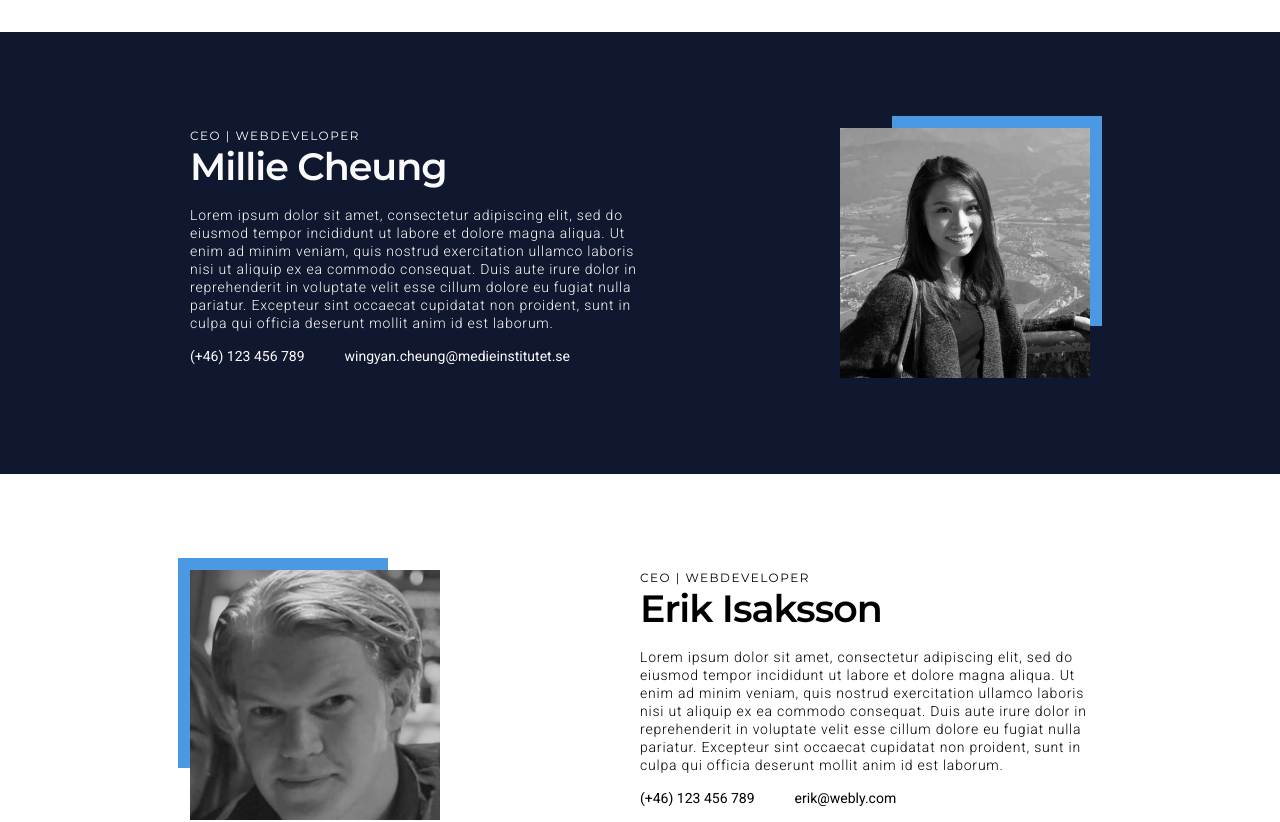
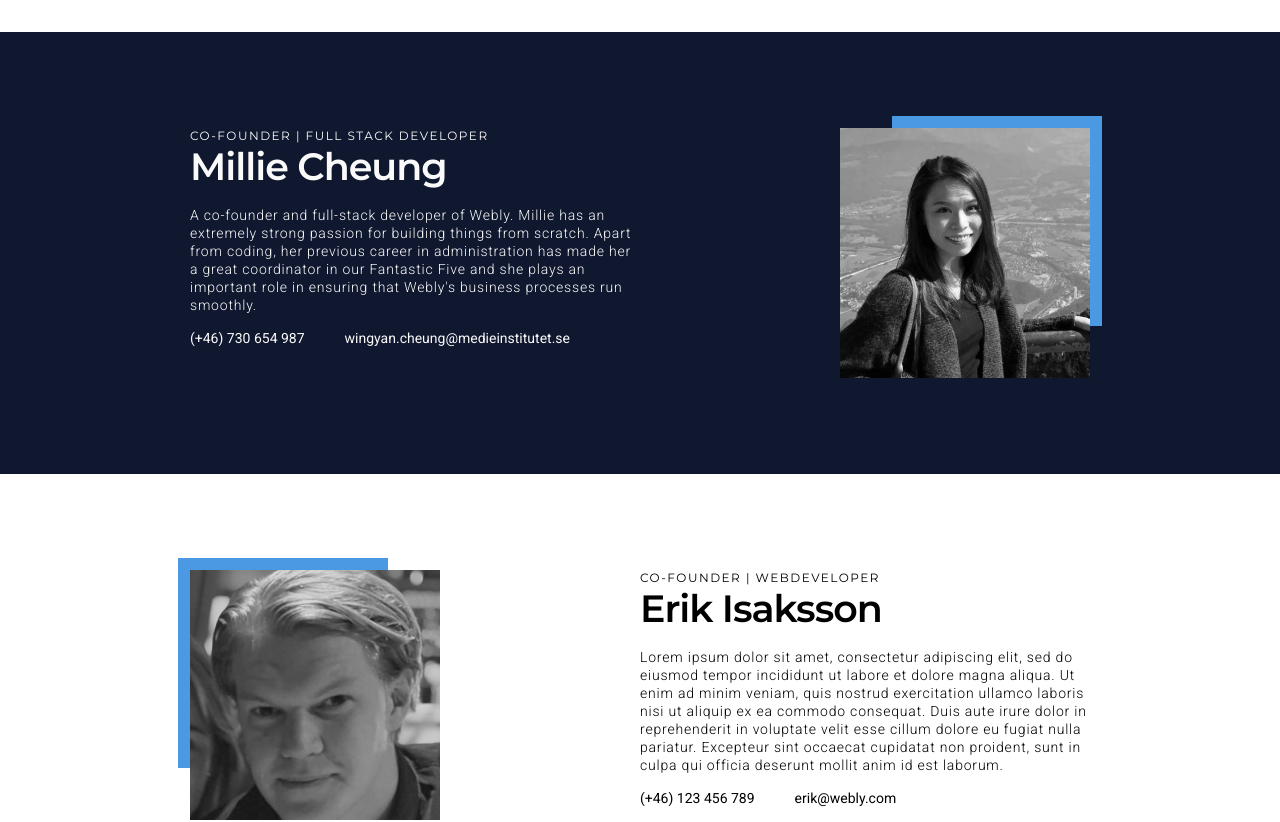
Before and after one commit to nybbe123/agile-project, a React (Create React App) app: page /team in a window 1280 px wide. Shown: the part 960-1782 px from the top of the page. Built offline with nearby package versions, Linux system fonts and the light colour scheme.

Commit message:
intro (bs) for millie added

```diff
--- a/src/components/member/memberCard.js
+++ b/src/components/member/memberCard.js
@@ -30,7 +30,7 @@ function MemberCard() {
         ))}
       </div>
       <p className={style.learnmore}>
-        <Link to="/team">LEARN MORE ABOUT US</Link>
+        <Link to="/team">MORE ABOUT US</Link>
         <FontAwesomeIcon icon={faArrowRight} className={style.arrow} />
       </p>
     </div>
--- a/src/components/member/memberData.js
+++ b/src/components/member/memberData.js
@@ -7,7 +7,7 @@ import fia from "../../assets/fia.png";
 export const memberData = [
   {
     name: "Jonatan Nyberg",
-    title: "CEO | Webdeveloper",
+    title: "Co-Founder | CEO | Webdeveloper",
     phoneNmbr: "(+46) 123 456 789",
     email: "nyberg112@gmail.com",
     namePic: jonatan,
@@ -18,17 +18,17 @@ export const memberData = [
 
   {
     name: "Millie Cheung",
-    title: "CEO | Webdeveloper",
-    phoneNmbr: "(+46) 123 456 789",
+    title: "Co-Founder | Full Stack Developer",
+    phoneNmbr: "(+46) 730 654 987",
     email: "wingyan.cheung@medieinstitutet.se",
     namePic: millie,
     intro:
-      "Lorem ipsum dolor sit amet, consectetur adipiscing elit, sed do eiusmod tempor incididunt ut labore et dolore magna aliqua. Ut enim ad minim veniam, quis nostrud exercitation ullamco laboris nisi ut aliquip ex ea commodo consequat. Duis aute irure dolor in reprehenderit in voluptate velit esse cillum dolore eu fugiat nulla pariatur. Excepteur sint occaecat cupidatat non proident, sunt in culpa qui officia deserunt mollit anim id est laborum.",
+      "A co-founder and full-stack developer of Webly. Millie has an extremely strong passion for building things from scratch. Apart from coding, her previous career in administration has made her a great coordinator in our Fantastic Five and she plays an important role in ensuring that Webly's business processes run smoothly.",
     id: 5,
   },
   {
     name: "Erik Isaksson",
-    title: "CEO | Webdeveloper",
+    title: "Co-Founder | Webdeveloper",
     phoneNmbr: "(+46) 123 456 789",
     email: "erik@webly.com",
     namePic: erik,
@@ -38,7 +38,7 @@ export const memberData = [
   },
   {
     name: "Fia Andersson",
-    title: "CEO | Webdeveloper",
+    title: "Co-Founder | Webdeveloper",
     phoneNmbr: "(+46) 123 456 789",
     email: "Fiaandersson61@gmail.com",
     namePic: fia,
@@ -48,7 +48,7 @@ export const memberData = [
   },
   {
     name: "Ella Larsson",
-    title: "CEO | Webdeveloper",
+    title: "Co-Founder | Webdeveloper",
     phoneNmbr: "(+46) 123 456 789",
     email: "ella.larsson0012@gmail.com",
     namePic: ella,
```
